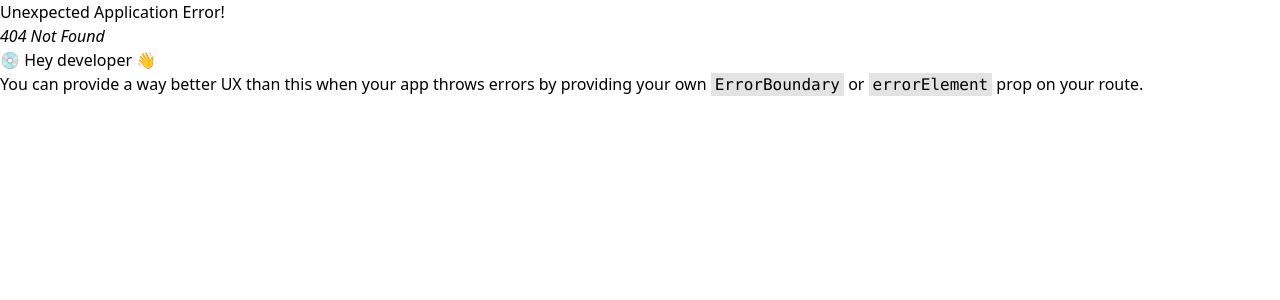
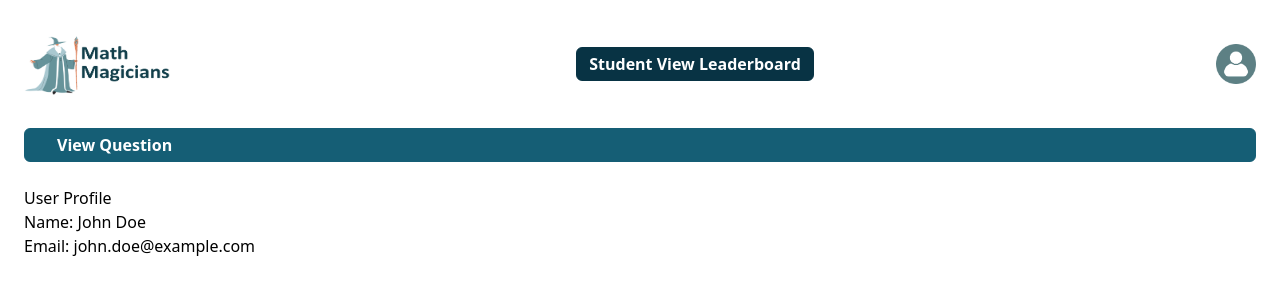
Before and after one commit to jackm3232/CEN3031Project, a React (Vite) app in the folder client/: page /profile in a window 1280 px wide. Before the commit this address had no page. Shown: the top 300 px of the page. Built offline with nearby package versions, Linux system fonts and the light colour scheme.

Commit message:
Added Profile

```diff
--- a/client/src/components/Navbar.jsx
+++ b/client/src/components/Navbar.jsx
@@ -1,8 +1,12 @@
 import { NavLink } from "react-router-dom";
 import ViewStudentBoard from "./teacherview/ViewStudentBoard";
 import ViewQuestionButton from "./teacherview/ViewQuestionButton";
+import { useLocation } from 'react-router-dom';
 
 export default function Navbar() {
+  const location = useLocation();
+  const isProfileActive = location.pathname === "/profile";
+
   return (
     <div>
       <nav className="flex justify-between items-center mb-6">
@@ -10,8 +14,11 @@ export default function Navbar() {
           <img alt="Math Magicians logo" style={{height:80, width:150}} className="h-10 inline" src="Math Magicians.png"></img>
         </NavLink>
         <ViewStudentBoard className="d-flex justify-content-end"/>
-        <NavLink to="/create">
-        <img alt="Profile Button" style={{height:40, width:40}} src="profile_image.png"></img>
+        <NavLink to="/profile">
+        <img alt="Profile Button"
+        style={{height:40, width:40}}
+         src= { isProfileActive ? "profile_image_active.png" : "profile_image.png"}
+        ></img>
         </NavLink>
       </nav>
       <ViewQuestionButton className="flex basis-1/2"/>
--- /dev/null
+++ b/client/src/components/userauth/Profile.jsx
@@ -0,0 +1,29 @@
+//------------------------------------------------------------------------------
+// Code for profile display
+// shows the student/teachers information
+//
+//
+// Notes:
+// components/userauth/Profile.jsx
+
+import React from 'react';
+
+const Profile = () => {
+    // static data
+    const userInfo = {
+        name: "John Doe",
+        email: "john.doe@example.com",
+        // Add other user info as needed
+    };
+
+    return (
+        <div>
+            <h1>User Profile</h1>
+            <p>Name: {userInfo.name}</p>
+            <p>Email: {userInfo.email}</p>
+            {/* Display other user information as needed */}
+        </div>
+    );
+};
+
+export default Profile;
```
Also changed, not shown: client/src/main.jsx (+6 -3 lines), client/profile_image_active.png (added).
